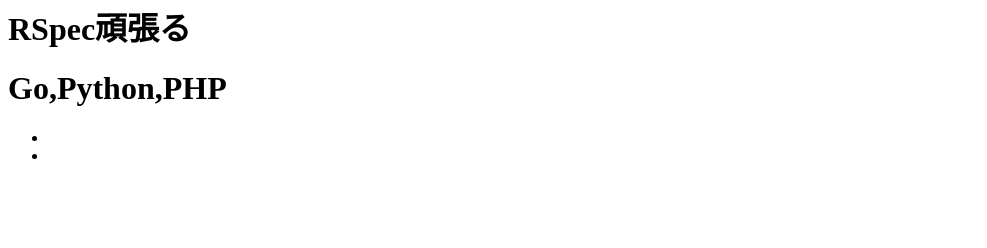
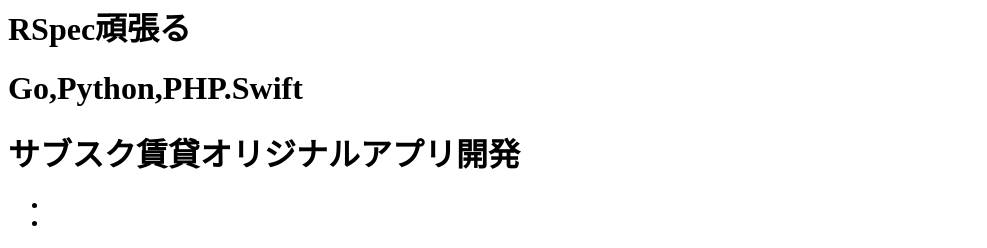
Before and after one commit to sakamototaisei/web-app, a plain HTML site: page index.html in a window 1280 px wide. Shown: the part 725-973 px from the top of the page, without its empty margins (0-987 px from the left). Before the commit the page ends 906 px from the top, so only its background shows below. Drawn offline with Linux system fonts and the light colour scheme.

Commit message:
study udemuy

```diff
--- a/index.html
+++ b/index.html
@@ -27,7 +27,8 @@
   <h1>積み立てシミュレーション機能をグラフで表示できるようにする</h1>
   <h1>LinuC(LPIC)Lv1をやる</h1>
   <h1>RSpec頑張る</h1>
-  <h1>Go,Python,PHP</h1>
+  <h1>Go,Python,PHP.Swift</h1>
+  <h1>サブスク賃貸オリジナルアプリ開発</h1>
   <ul>
     <li></li>
     <li></li>
```
